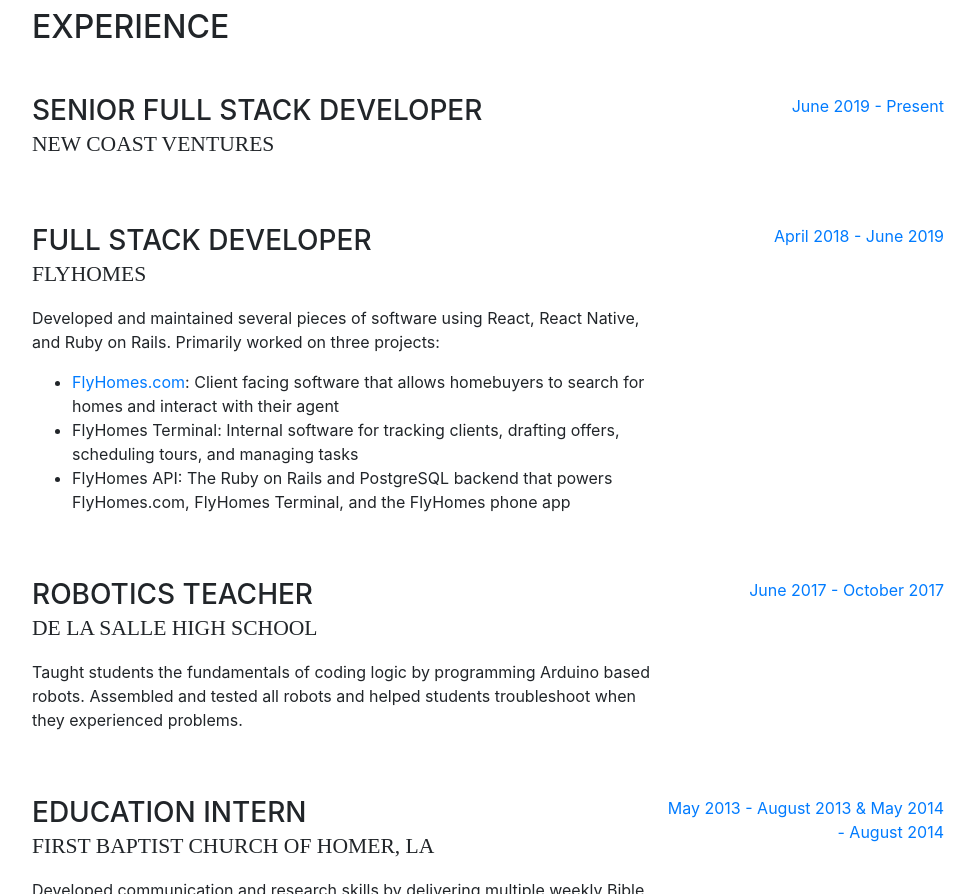
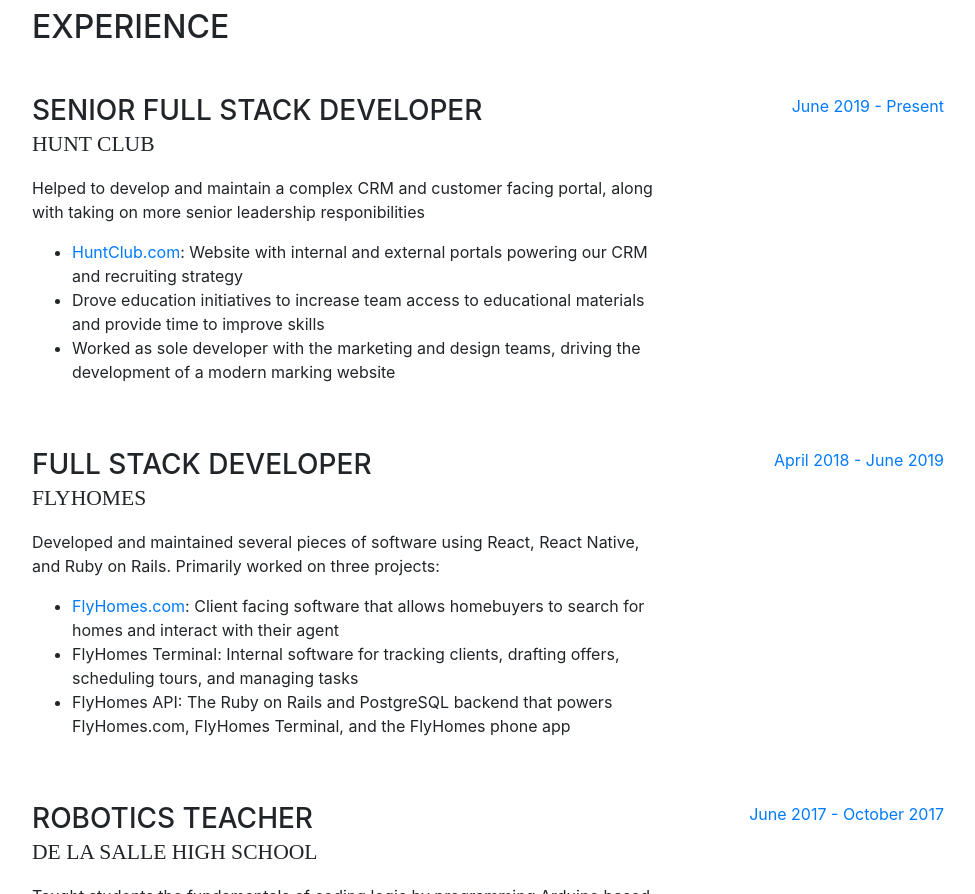
Before and after one commit to PrestonWinstead/PrestonWinstead.github.io, a website with bundled scripts: page index.html in a window 1280 px wide. Shown: the part 1640-2534 px from the top of the page, without its empty margins (288-1263 px from the left). Built offline with nearby package versions, Linux system fonts and the light colour scheme; a web font is replaced by a local one.

Commit message:
update hunt club info

```diff
--- a/index.html
+++ b/index.html
@@ -232,7 +232,13 @@
           <div class="resume-item d-flex flex-column flex-md-row mb-5">
             <div class="resume-content mr-auto">
               <h3 class="mb-0">Senior Full Stack Developer</h3>
-              <div class="subheading mb-3">New Coast Ventures</div>
+              <div class="subheading mb-3">Hunt Club</div>
+              <p>Helped to develop and maintain a complex CRM and customer facing portal, along with taking on more senior leadership responibilities</p>
+              <ul>
+                <li><a href="http://app.huntclub.com" target="_blank">HuntClub.com</a>: Website with internal and external portals powering our CRM and recruiting strategy</li>
+                <li>Drove education initiatives to increase team access to educational materials and provide time to improve skills</li>
+                <li>Worked as sole developer with the marketing and design teams, driving the development of a modern marking website</li>
+              </ul>
             </div>
             <div class="resume-date text-md-right">
               <span class="text-primary">June 2019 - Present</span>
```
